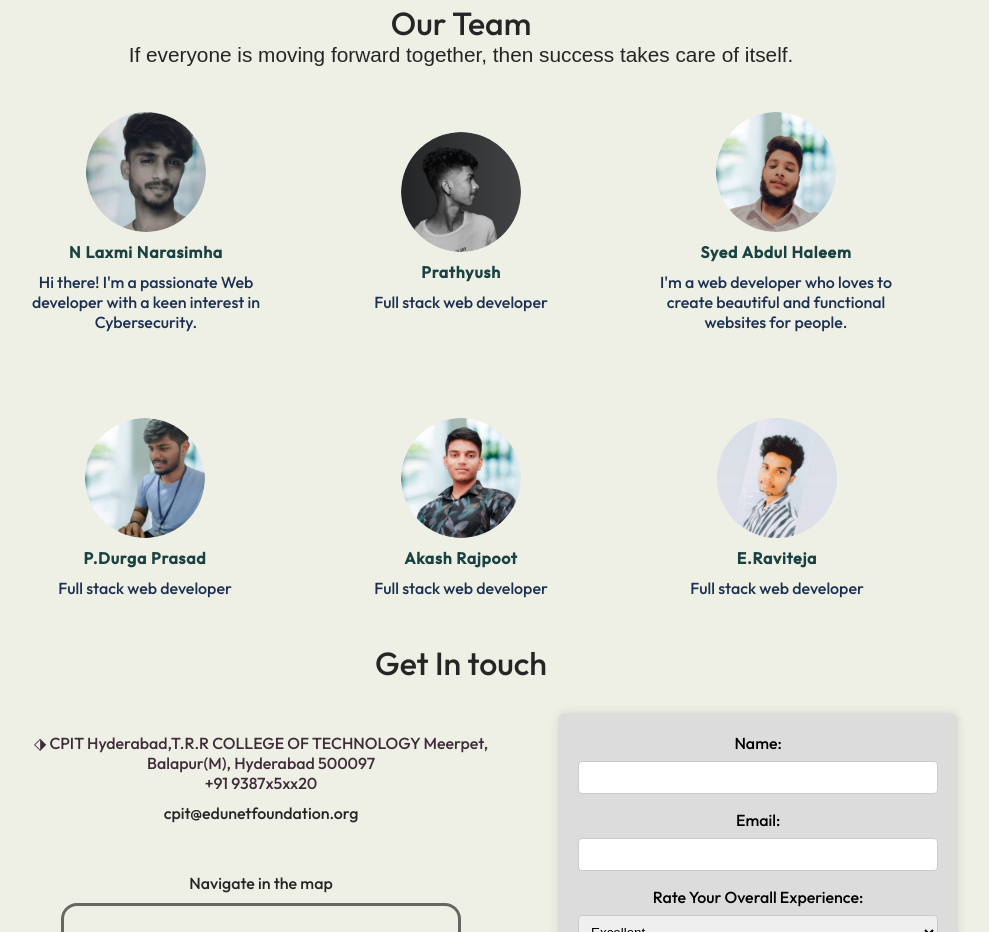
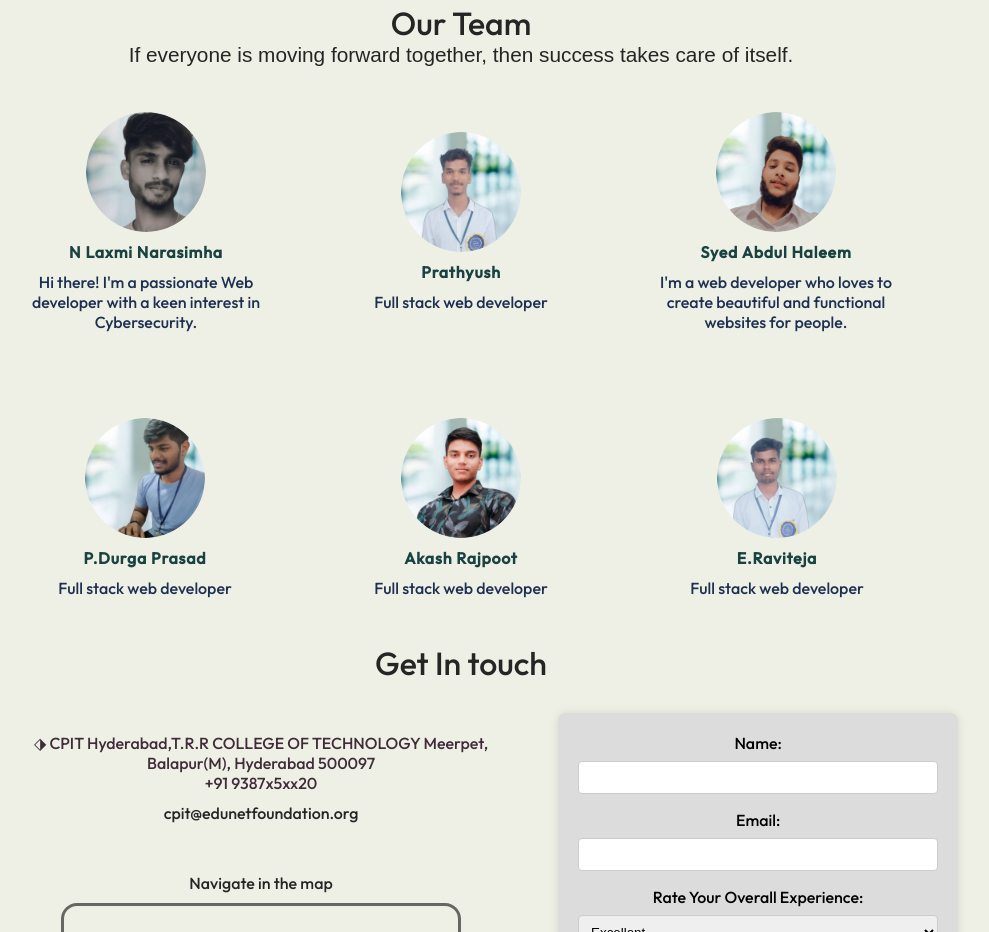
Before and after one commit to laxminarasimha-dev01/Dice-Roll-Game, a plain HTML site: page index.html in a window 1280 px wide. Shown: the part 877-1809 px from the top of the page, without its empty margins (179-1168 px from the left). Drawn offline with Linux system fonts and the light colour scheme; grey boxes are pictures that could not be loaded.

Commit message:
second commit

```diff
--- a/index.html
+++ b/index.html
@@ -202,7 +202,7 @@
             </div>
 
             <div class="card">
-                <img class="profileimg" src="/team/prathyuh.png" alt="Prathyush">
+                <img class="profileimg" src="/team/prathyush.png" alt="Prathyush">
                 <h2>Prathyush</h2>
                 <p>Full stack web developer</p>
             </div>
@@ -229,7 +229,7 @@
         </div>
 
         <div class="card">
-            <img class="profileimg" src="/team/raviteja.jpg" alt="E.Raviteja">
+            <img class="profileimg" src="/team/raviteja.png" alt="E.Raviteja">
             <h2>E.Raviteja</h2>
             <p>Full stack web developer</p>
         </div>
```
Also changed, not shown: Game/award.gif (added), team/prathyuh.png (deleted), team/prathyush.png (added), team/raviteja.jpg (deleted), team/raviteja.png (added).
